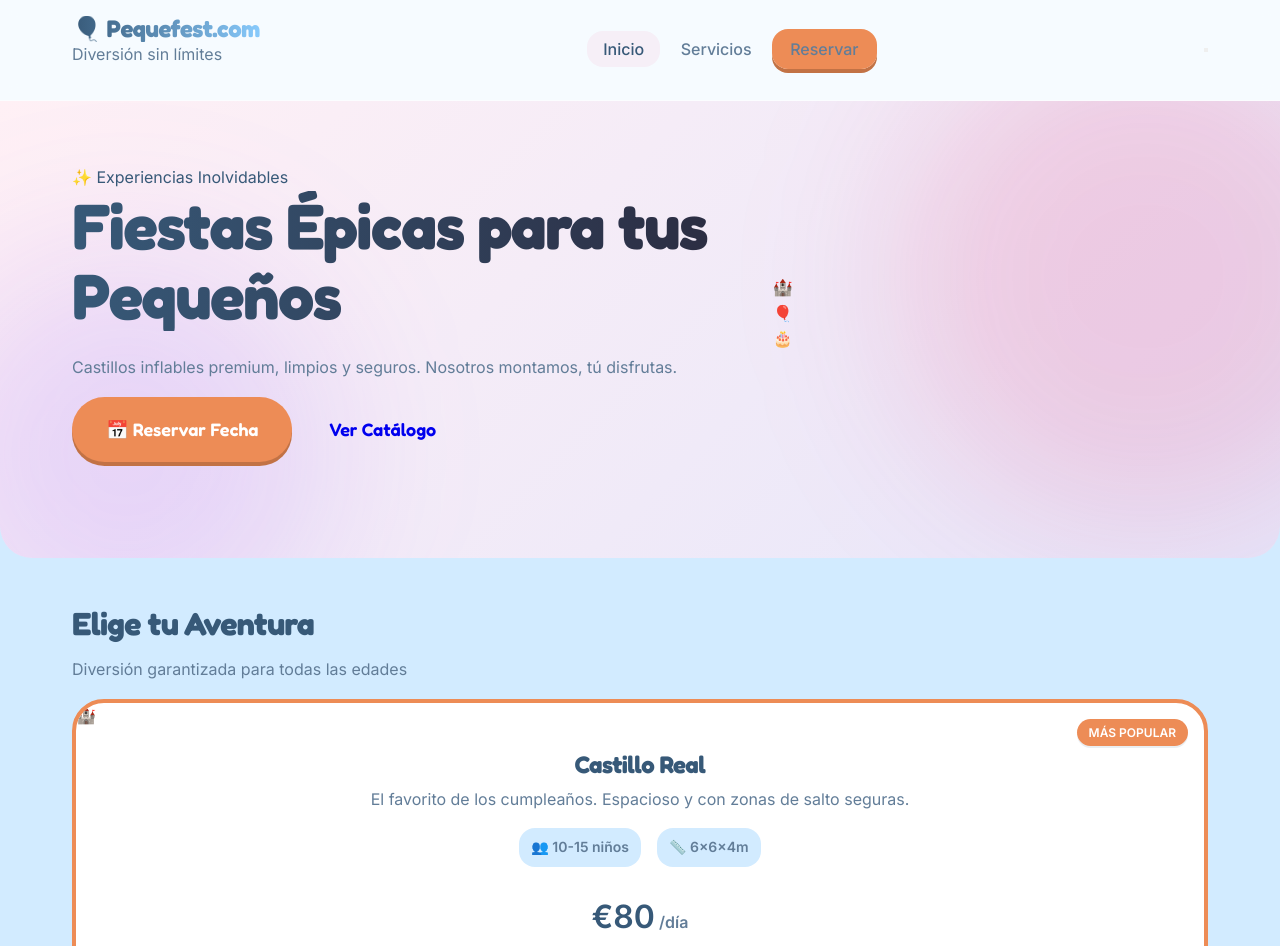
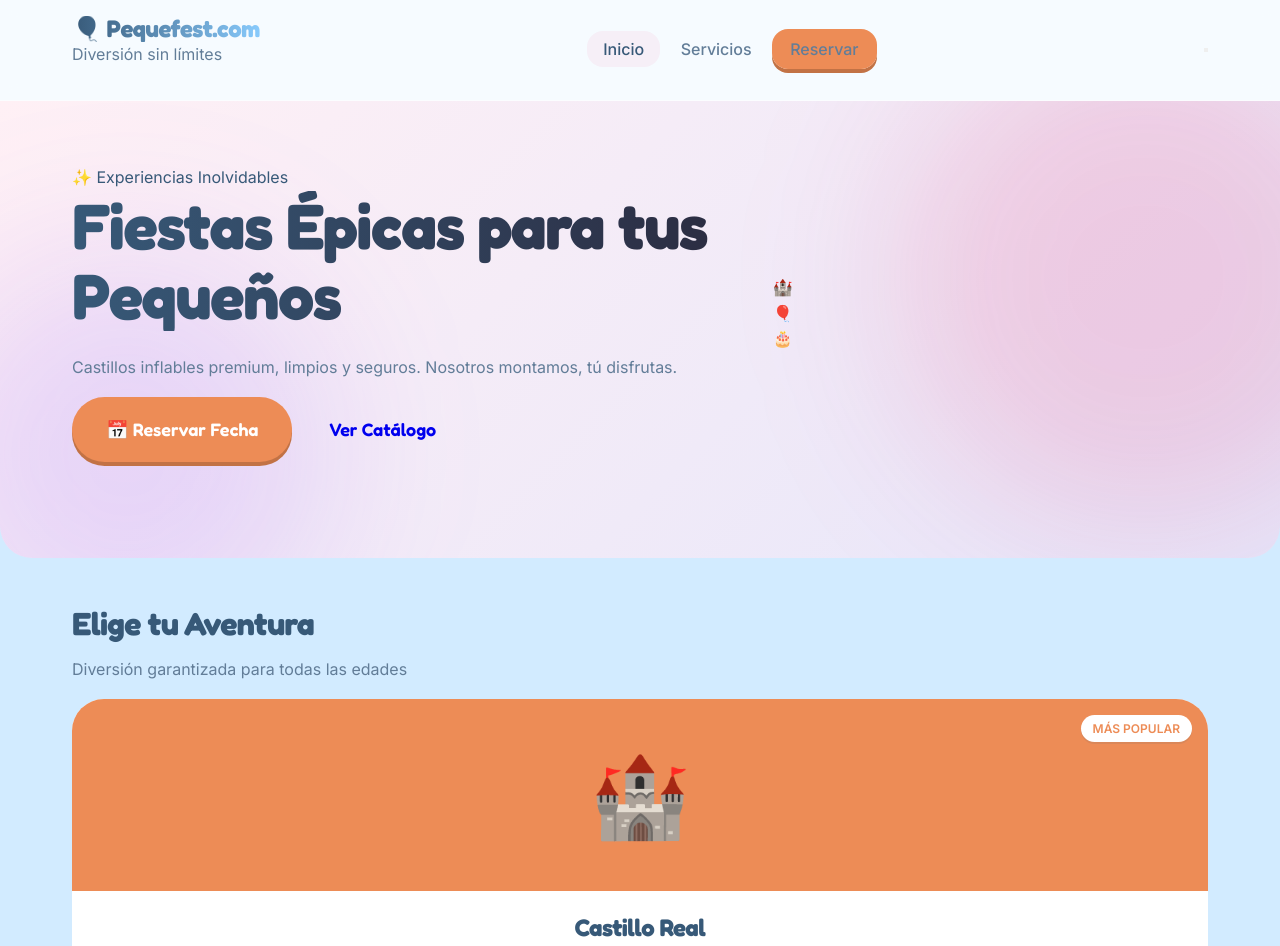
Before and after one commit to olarroy/party-rentals-ecosystem, a website: page party-rentals-frontend/index.html in a window 1280 px wide. Shown: the top 946 px of the page. Drawn offline with nearby package versions, Linux system fonts and the light colour scheme.

Commit message:
style: fix card selector bug and implement Header Card design

```diff
--- a/party-rentals-frontend/src/css/main.css
+++ b/party-rentals-frontend/src/css/main.css
@@ -337,11 +337,10 @@ p {
 }
 
 /* Card Styles - Bluey Redesign */
+/* Card Styles - Header Card Design */
 .service-card {
   background: white;
   border-radius: var(--radius-xl);
-  border: 4px solid var(--secondary-light);
-  /* Thick pastel border */
   box-shadow: var(--shadow-md);
   transition: var(--trans-bounce);
   overflow: hidden;
@@ -349,32 +348,36 @@ p {
   display: flex;
   flex-direction: column;
   height: 100%;
+  border: none;
+  /* Clean borderless look, let header define shape */
 }
 
 .service-card:hover {
   transform: translateY(-8px);
-  border-color: var(--secondary-color);
-  box-shadow: 0 12px 0 rgba(55, 89, 120, 0.15);
-  /* Deep solid shadow */
+  box-shadow: var(--shadow-float);
 }
 
-.service-card.featured {
-  border-color: var(--accent-color);
-  box-shadow: 0 8px 0 rgba(237, 140, 86, 0.2);
-}
-
-.service-card.featured:hover {
-  box-shadow: 0 12px 0 rgba(237, 140, 86, 0.3);
-}
-
-.service-image {
-  background: var(--bg-body);
+/* Header Section of Card */
+.service-icon {
+  background: var(--secondary-light);
+  /* Bluey Blue Header */
   padding: var(--space-8);
   display: flex;
   align-items: center;
   justify-content: center;
   font-size: 5rem;
-  border-bottom: 2px dashed var(--secondary-light);
+  position: relative;
+}
+
+/* Featured Card (Large) gets accented header */
+.service-card.featured .service-icon {
+  background: var(--accent-color);
+  /* Bingo Orange Header */
+}
+
+.service-card.featured .card-tag {
+  background: white;
+  color: var(--accent-color);
 }
 
 .service-content {
@@ -383,18 +386,18 @@ p {
   flex-direction: column;
   flex-grow: 1;
   text-align: center;
-  /* Center align for playful look */
 }
 
 .service-content h3 {
   color: var(--primary-color);
+  font-size: var(--font-size-2xl);
   margin-bottom: var(--space-2);
 }
 
 .service-desc {
   flex-grow: 1;
-  /* Pushes price/button down */
   margin-bottom: var(--space-4);
+  font-size: var(--font-size-lg);
 }
 
 .specs-grid {
@@ -407,7 +410,7 @@ p {
 .spec {
   font-size: var(--font-size-sm);
   font-weight: 600;
-  color: var(--text-muted);
+  color: var(--primary-color);
   background: var(--bg-body);
   padding: var(--space-2) var(--space-3);
   border-radius: var(--radius-md);
@@ -420,7 +423,7 @@ p {
 }
 
 .price {
-  font-size: 2rem;
+  font-size: 2.5rem;
 }
 
 .period {
@@ -432,7 +435,7 @@ p {
   position: absolute;
   top: var(--space-4);
   right: var(--space-4);
-  background: var(--accent-color);
+  background: var(--primary-color);
   color: white;
   padding: var(--space-1) var(--space-3);
   border-radius: var(--radius-full);
@@ -441,17 +444,6 @@ p {
   text-transform: uppercase;
   box-shadow: var(--shadow-sm);
   z-index: 2;
-}
-
-.feature-tag {
-  background: var(--bg-body);
-  color: var(--text-muted);
-  padding: var(--space-1) var(--space-3);
-  border-radius: var(--radius-sm);
-  font-size: var(--font-size-xs);
-  font-weight: 600;
-  text-transform: uppercase;
-  letter-spacing: 0.05em;
 }
 
 /* Footer */
```
